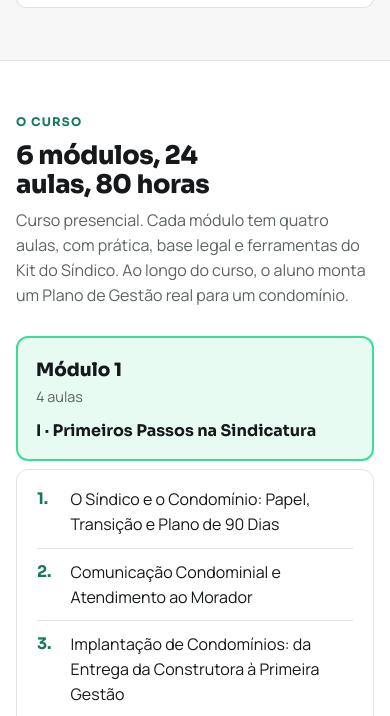
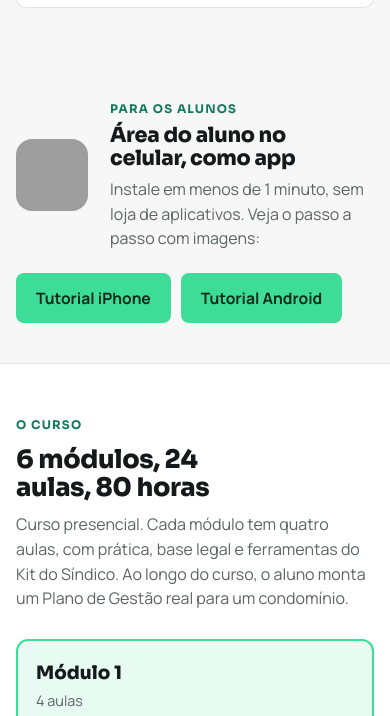
Before and after one commit to sindicopaulocesar/site, a plain HTML site: page index.html in a window 390 px wide. Shown: the part 2456-3172 px from the top of the page. Drawn offline with Linux system fonts and the light colour scheme; grey boxes are pictures that could not be loaded.

Commit message:
Tutoriais com imagens para instalar o app (iPhone e Android)
Co-Authored-By: Claude Opus 5.5 <noreply@anthropic.com>
Claude-Session: https://claude.ai/code/session_01HDP1NnciotTiEz5jQv3yxU

```diff
--- a/index.html
+++ b/index.html
@@ -94,6 +94,11 @@ section{padding:72px 0}
 .selo{margin-top:22px;display:flex;gap:14px;align-items:flex-start;padding:16px 18px;border-radius:10px;background:var(--soft);font-size:.95rem}
 .selo b{font-family:var(--fd)}
 
+.appband{padding:40px 0}
+.appbox{display:flex;align-items:center;gap:22px;flex-wrap:wrap}
+.appbox img{border-radius:16px;flex:none}
+.apptxt{flex:1;min-width:240px;display:grid;gap:6px}.apptxt h2{font-size:clamp(1.3rem,2.8vw,1.7rem);font-weight:800}.apptxt p{color:var(--muted)}
+.appbtns{display:flex;gap:10px;flex-wrap:wrap}
 /* coordenação */
 .coord{display:grid;grid-template-columns:minmax(0,.8fr) minmax(0,1.2fr);gap:48px;align-items:start}
 .foto{border-radius:14px;overflow:hidden;aspect-ratio:4/5;background:var(--soft)}
@@ -193,6 +198,13 @@ footer a{color:var(--green)}
   </div>
 </section>
 
+<section class="appband" id="app">
+  <div class="wrap appbox">
+    <img src="https://aluno.formacaodesindicos.com.br/img/app/icon-192.png" alt="" width="72" height="72">
+    <div class="apptxt"><span class="eyebrow">Para os alunos</span><h2>Área do aluno no celular, como app</h2><p>Instale em menos de 1 minuto, sem loja de aplicativos. Veja o passo a passo com imagens:</p></div>
+    <div class="appbtns"><a class="btn btn-green" href="https://aluno.formacaodesindicos.com.br/instalar.html#ios">Tutorial iPhone</a><a class="btn btn-green" href="https://aluno.formacaodesindicos.com.br/instalar.html#android">Tutorial Android</a></div>
+  </div>
+</section>
 <section class="curso" id="curso">
   <div class="wrap">
     <div class="head">
@@ -251,7 +263,7 @@ footer a{color:var(--green)}
 <footer>
   <div class="wrap">
     <a class="logo" href="./"><img src="img/selo-fs.png" alt=""><span><b>Formação de Síndicos</b><small>Profissionais · Prof. Paulo Cesar</small></span></a>
-    <p>Dúvidas sobre matrícula e turmas: <a href="mailto:formacaodesindicos@gmail.com">formacaodesindicos@gmail.com</a> · WhatsApp <a href="https://wa.me/5541999298991">(41) 99929-8991</a> · <a href="https://instagram.com/sindicopaulocesar">@sindicopaulocesar</a></p>
+    <p>Dúvidas sobre matrícula e turmas: <a href="mailto:formacaodesindicos@gmail.com">formacaodesindicos@gmail.com</a> · WhatsApp <a href="https://wa.me/5541999298991">(41) 99929-8991</a> · <a href="https://instagram.com/sindicopaulocesar">@sindicopaulocesar</a> · <a href="https://aluno.formacaodesindicos.com.br/instalar.html">Instalar o app do aluno</a></p>
   </div>
 </footer>
 <script>
```
